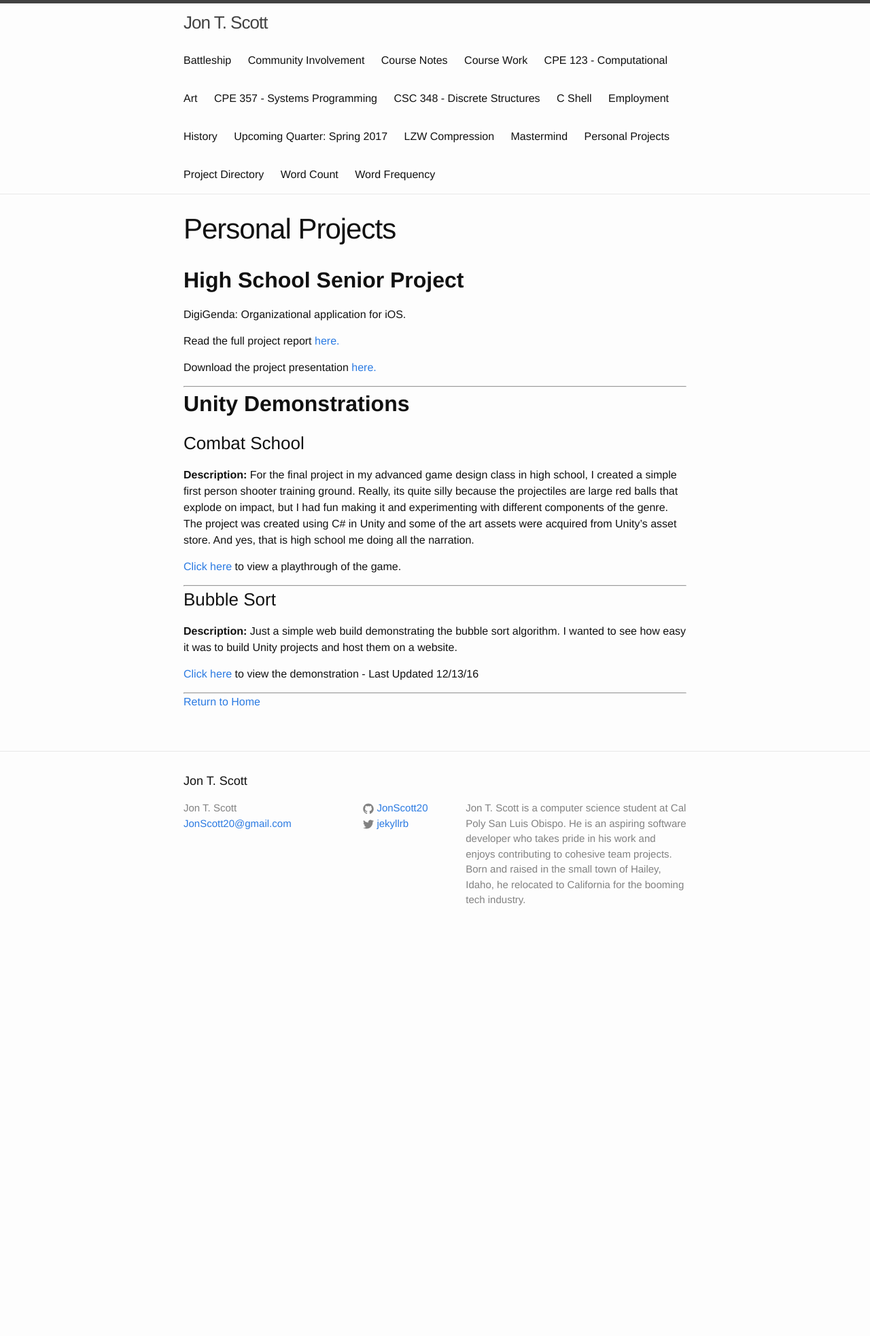
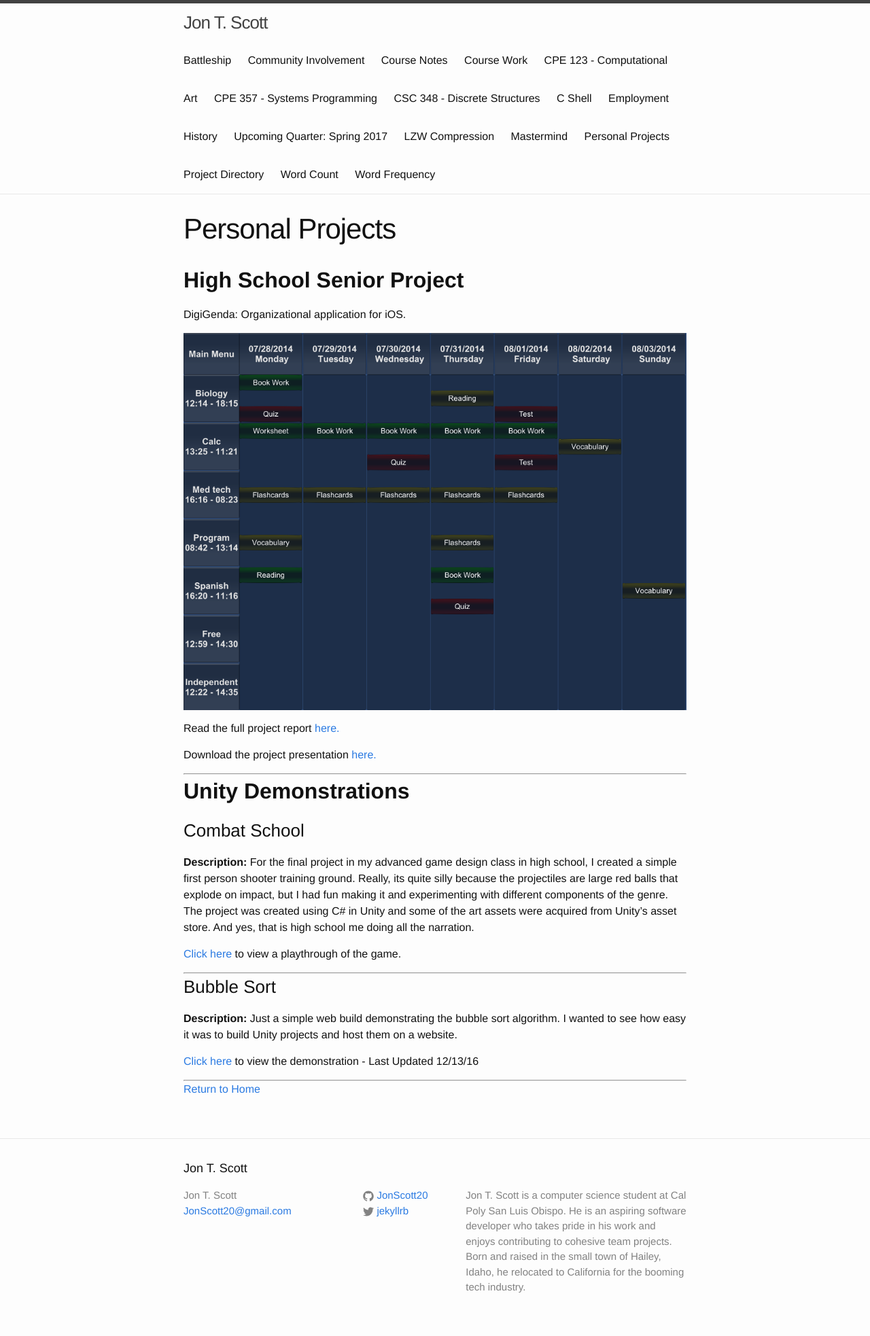
Before and after one commit to JonScott20/JonScott20.github.io, a Jekyll site: the page built from personal_projects.md, in a window 1280 px wide. Shown: the whole page at 68% size. Built offline with Jekyll 4.4.1, drawn with Linux system fonts in a browser that asks for light colours; before the commit the page ends 1396 px from its top, so only the background shows below that.

Commit message:
Update personal_projects.md

```diff
--- a/personal_projects.md
+++ b/personal_projects.md
@@ -8,6 +8,8 @@ permalink: /personal_projects/
 ------------------------------
 
 DigiGenda: Organizational application for iOS.
+
+![DigiGenda Calendar](https://jonscott20.github.io/Files/Images/DigiGenda_Used_Calendar.PNG)
 
 Read the full project report [here.](https://jonscott20.github.io/Files/Documents/DigiGenda_Project_Report.pdf)
 
```
